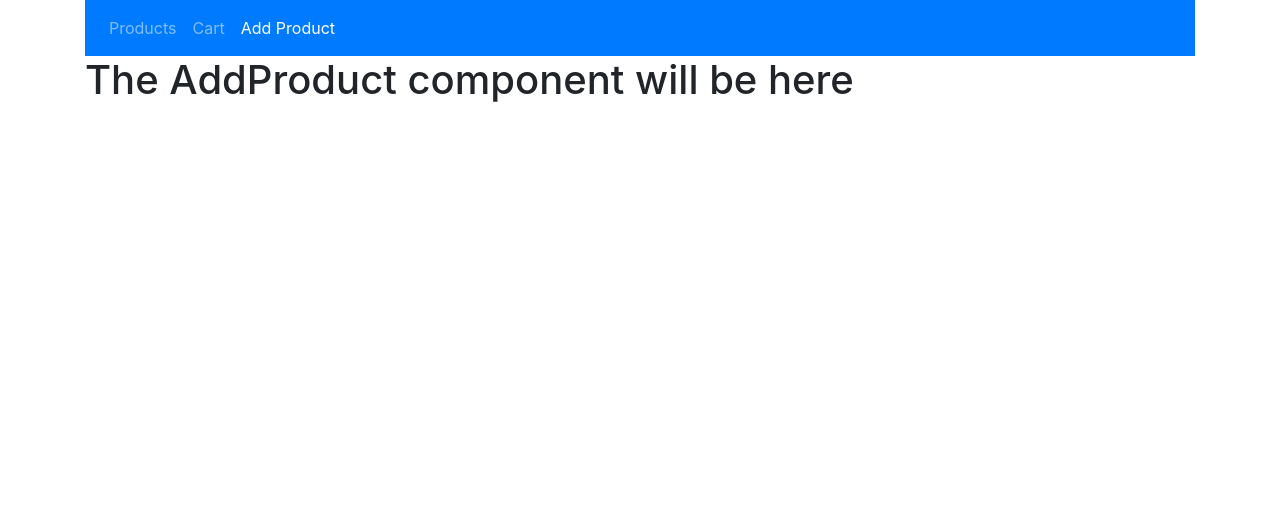
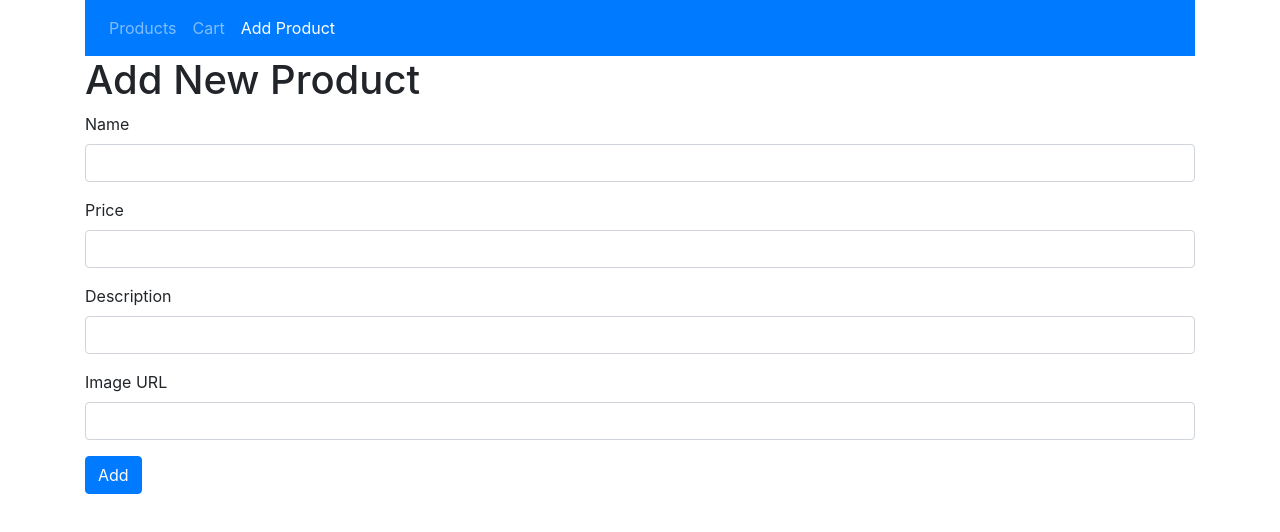
Before and after one commit to summerlightningman/ecommerce, a React (Create React App) app: page /add-product in a window 1280 px wide. Shown: the top 532 px of the page. Built offline with nearby package versions, Linux system fonts and the light colour scheme.

Commit message:
Component AddProduct was finished

```diff
--- a/src/components/add-product/add-product.js
+++ b/src/components/add-product/add-product.js
@@ -1,4 +1,5 @@
 import {useState} from 'react';
+import {useHistory} from 'react-router-dom';
 
 import './add-product.css';
 
@@ -8,15 +9,36 @@ const AddProduct = ({addProduct}) => {
     const [description, setDescription] = useState('');
     const [url, setUrl] = useState('');
 
+    const history = useHistory();
+
     const handleSubmit = e => {
         e.preventDefault();
         const product = {name, price, description, url};
         addProduct(product);
-
+        history.push('/');
     };
 
     return (
-        <h1>The AddProduct component will be here</h1>
+        <form onSubmit={handleSubmit}>
+            <h1>Add New Product</h1>
+            <div className="form-group">
+                <label>Name</label>
+                <input type="text" onChange={e => setName(e.target.value)} className="form-control"/>
+            </div>
+            <div className="form-group">
+                <label>Price</label>
+                <input type="text" onChange={e => setPrice(e.target.value)} className="form-control"/>
+            </div>
+            <div className="form-group">
+                <label>Description</label>
+                <input type="text" onChange={e => setDescription(e.target.value)} className="form-control"/>
+            </div>
+            <div className="form-group">
+                <label>Image URL</label>
+                <input type="text" onChange={e => setUrl(e.target.value)} className="form-control"/>
+            </div>
+            <button className="btn btn-primary" type="submit">Add</button>
+        </form>
     )
 };
 
```
Also changed, not shown: 1 other file (tests, documents, lock files or other folders).
